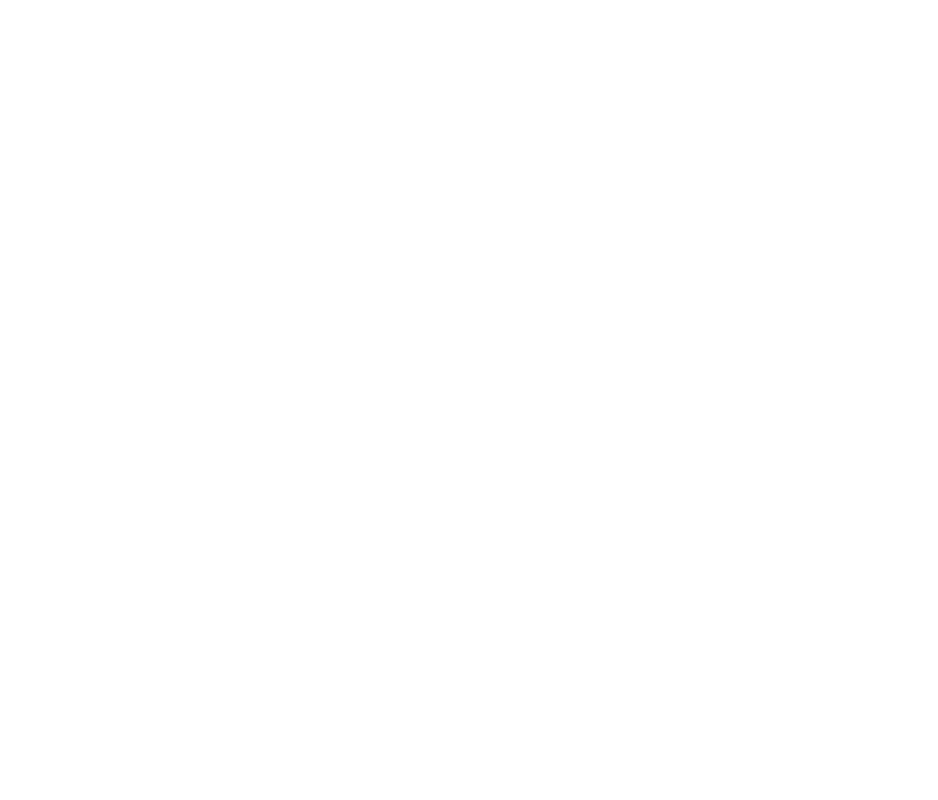
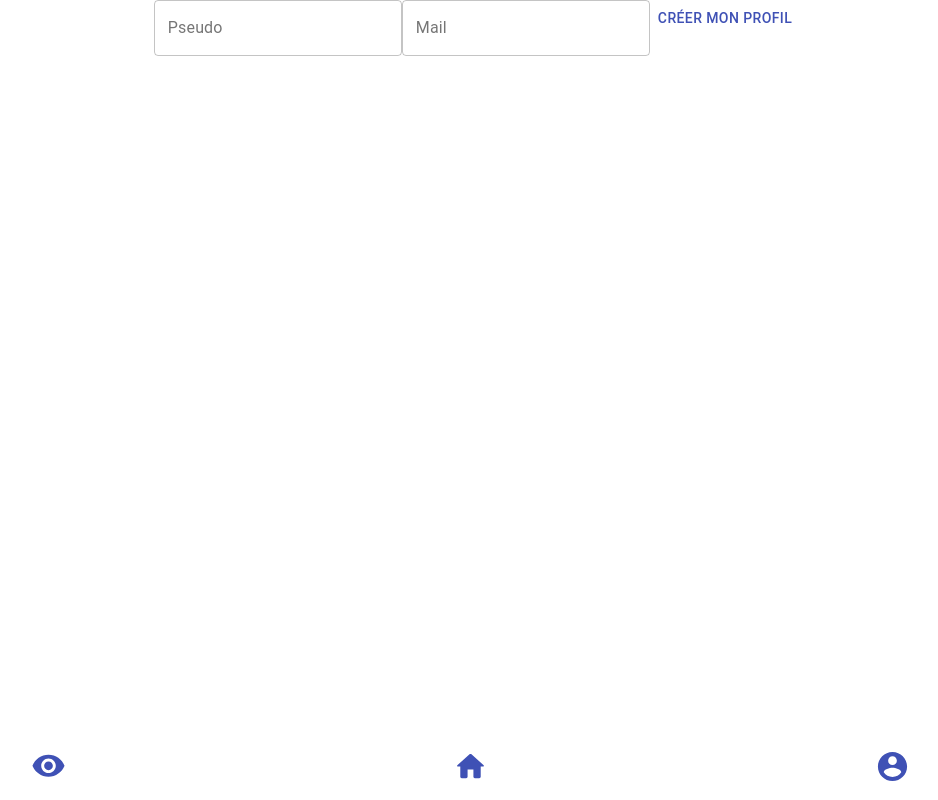
Before and after one commit to Gerceval/76chevres, a React (Create React App) app: page /createprofile in a window 1280 px wide. Shown: the whole page, without its empty margins (163-1101 px from the left). Built offline with nearby package versions, Linux system fonts and the light colour scheme.

Commit message:
trying logg user

```diff
--- a/src/components/AddQuote/AddQuote.jsx
+++ b/src/components/AddQuote/AddQuote.jsx
@@ -15,7 +15,7 @@
   }
 
   handleInputChange(event) {
-    this.setState({[event.target.name]: event.target.value })
+    this.setState({ [event.target.name]: event.target.value })
   };
 
   handleSubmit(e) {
@@ -34,12 +34,10 @@
     const { personnage, citation, url_img } = this.state;
     return (
       <div className="render-addquote-page" >
-        <form onSubmit={this.handleSubmit}>
         <TextField label="Personnage" name="personnage" value={personnage} onChange={this.handleInputChange} variant="outlined" />
         <TextField label="Citation" name="citation" value={citation} onChange={this.handleInputChange} variant="outlined" multiline rowsMax="6" />
         <TextField label="image url" name="url_img" value={url_img} onChange={this.handleInputChange} variant="outlined" multiline rowsMax="6" />
-          <Button type="submit">Envoyer</Button>
-        </form>
+        <Button onClick={this.handleSubmit}>Envoyer</Button>
       </div>
     );
   }
--- /dev/null
+++ b/src/components/CreateProfile/CreateProfile.jsx
@@ -0,0 +1,43 @@
+import React, { Component } from 'react';
+import { TextField, Button } from '@material-ui/core/';
+import axios from 'axios';
+
+
+class CreateProfile extends Component {
+  constructor(props) {
+    super(props);
+    this.state = {
+      pseudo: '',
+      mail: ''
+     };
+     this.handleInputChange = this.handleInputChange.bind(this);
+     this.handleSubmit = this.handleSubmit.bind(this);
+  }
+
+  handleInputChange(event) {
+    this.setState({[event.target.name]: event.target.value })
+  };
+
+  handleSubmit(e) {
+    const { pseudo, mail } = this.state;
+    e.preventDefault();
+    axios
+      .post('/76/user/create', {
+        pseudo,
+        mail
+      })
+  }
+
+  render() {
+    const { pseudo, mail } = this.state;
+    return (
+      <div className="render-create-user">
+        <TextField label="Pseudo" name="pseudo" value={pseudo} onChange={this.handleInputChange} variant="outlined" />
+        <TextField label="Mail" name="mail" value={mail} onChange={this.handleInputChange} variant="outlined" />
+        <Button onClick={this.handleSubmit} color="primary">Créer mon profil</Button>
+      </div>
+    );
+  }
+}
+
+export default CreateProfile;
--- a/src/components/HomeQuotes/HomeQuotes.jsx
+++ b/src/components/HomeQuotes/HomeQuotes.jsx
@@ -9,6 +9,8 @@
       quotes: []
      };
      this.getQuotes = this.getQuotes.bind(this);
+     this.upVote = this.upVote.bind(this);
+     this.downVote = this.downVote.bind(this);
   }
 
   componentDidMount() {
@@ -22,10 +24,22 @@
       .then(data => this.setState({ quotes: data }));
   }
 
+  upVote(quoteId) {
+    axios
+      .put(`/76/upvote/quote/${quoteId}/`)
+      .then(this.getQuotes())
+  }
+
+  downVote(quoteId) {
+    axios
+      .put(`/76/downvote/quote/${quoteId}/`)
+      .then(this.getQuotes())
+  }
+
   render() {
     const { quotes } = this.state;
     return (
-      <HomeQuotesList quotes={quotes} />
+      <HomeQuotesList quotes={quotes} upVote={this.upVote} downVote={this.downVote} />
     );
   }
 }
--- a/src/components/HomeQuotes/HomeQuotesList.jsx
+++ b/src/components/HomeQuotes/HomeQuotesList.jsx
@@ -14,7 +14,7 @@
         >
           <div className="quote-buttons-count">
             <div>
-              <Fab size="big" color="primary">
+              <Fab onClick={() => props.upVote(quote.quoteId)} size="big" color="primary">
                 <ThumbUp />
               </Fab>
             </div>
@@ -24,7 +24,7 @@
               </Avatar>
             </div>
             <div>
-              <Fab size="big" color="secondary">
+              <Fab onClick={() => props.downVote(quote.quoteId)} size="big" color="secondary">
                 <ThumbDown />
               </Fab>
             </div>
--- a/src/components/Homepage.jsx
+++ b/src/components/Homepage.jsx
@@ -4,15 +4,31 @@
 import AddQuoteButton from './AddQuote/AddQuoteButton';
 import AddQuote from './AddQuote/AddQuote';
 import './homepage.css';
+import BottomNavbar from './Navbar/BottomNavbar';
+import CreateProfile from './CreateProfile/CreateProfile';
 
 class Homepage extends Component {
   constructor(props) {
     super(props);
-    this.state = {};
+    this.state = {
+      user: null
+    };
+    this.getUser = this.getUser.bind(this);
   }
+
+  getUser(userId) {
+    this.setState({
+      user: userId
+    })
+  }
+
   render() {
+    const { user } = this.state;
     return (
       <div className="render-homepage">
+        <div className="homepage-bottom-navbar">
+          <BottomNavbar user={user} getUser={this.getUser} />
+        </div>
         <Switch>
           <Route
             exact path="/"
@@ -33,6 +49,14 @@
               </>
             )}
           />
+          <Route
+            path="/createprofile"
+            render={() => (
+              <>
+                <CreateProfile />
+              </>
+            )}
+          />
         </Switch>
       </div>
     );
--- /dev/null
+++ b/src/components/Navbar/BottomNavbar.jsx
@@ -0,0 +1,35 @@
+import React, { Component } from 'react';
+import { NavLink } from 'react-router-dom';
+import AccountCircleRoundedIcon from '@material-ui/icons/AccountCircleRounded';
+import HomeRoundedIcon from '@material-ui/icons/HomeRounded';
+import VisibilityRoundedIcon from '@material-ui/icons/VisibilityRounded';
+
+
+import './bottomnavbar.css';
+
+class BottomNavbar extends Component {
+  render() {
+    return (
+      <div className="bottom-navbar">
+        <div className="bottom-navbar-useless">
+          <NavLink to="/">
+            <VisibilityRoundedIcon color="primary" fontSize="large" />
+          </NavLink>
+        </div>
+        <div className="bottom-navbar-homepage">
+          <NavLink to="/">
+            <HomeRoundedIcon color="primary" fontSize="large" />
+          </NavLink>
+        </div>
+        <div className="bottom-navbar-profile">
+          <NavLink to="/createprofile">
+            <AccountCircleRoundedIcon color="primary" fontSize="large" />
+          </NavLink>
+        </div>
+      </div>
+    );
+  }
+}
+
+
+export default BottomNavbar;
--- /dev/null
+++ b/src/components/Navbar/bottomnavbar.css
@@ -0,0 +1,7 @@
+.bottom-navbar {
+  display: grid;
+  grid-template-columns: 33vw 33vw 33vw;
+  grid-template-rows: 8vh;
+  align-items: center;
+  background-color: white;
+}
--- a/src/components/homepage.css
+++ b/src/components/homepage.css
@@ -2,6 +2,12 @@
   z-index: 5;
   position: fixed;
   top: 80vh;
-  left: 70vw;
+  left: 74vw;
   height: 0px;
 }
+
+.homepage-bottom-navbar {
+  z-index: 5;
+  position: fixed;
+  top: 92vh;
+}
```
Also changed, not shown: back/index.js (+50 -1 lines), src/components/CreateProfile/SignIn.jsx (added, +43 -0 lines). Lines whose indentation alone changed are shown as unchanged.
